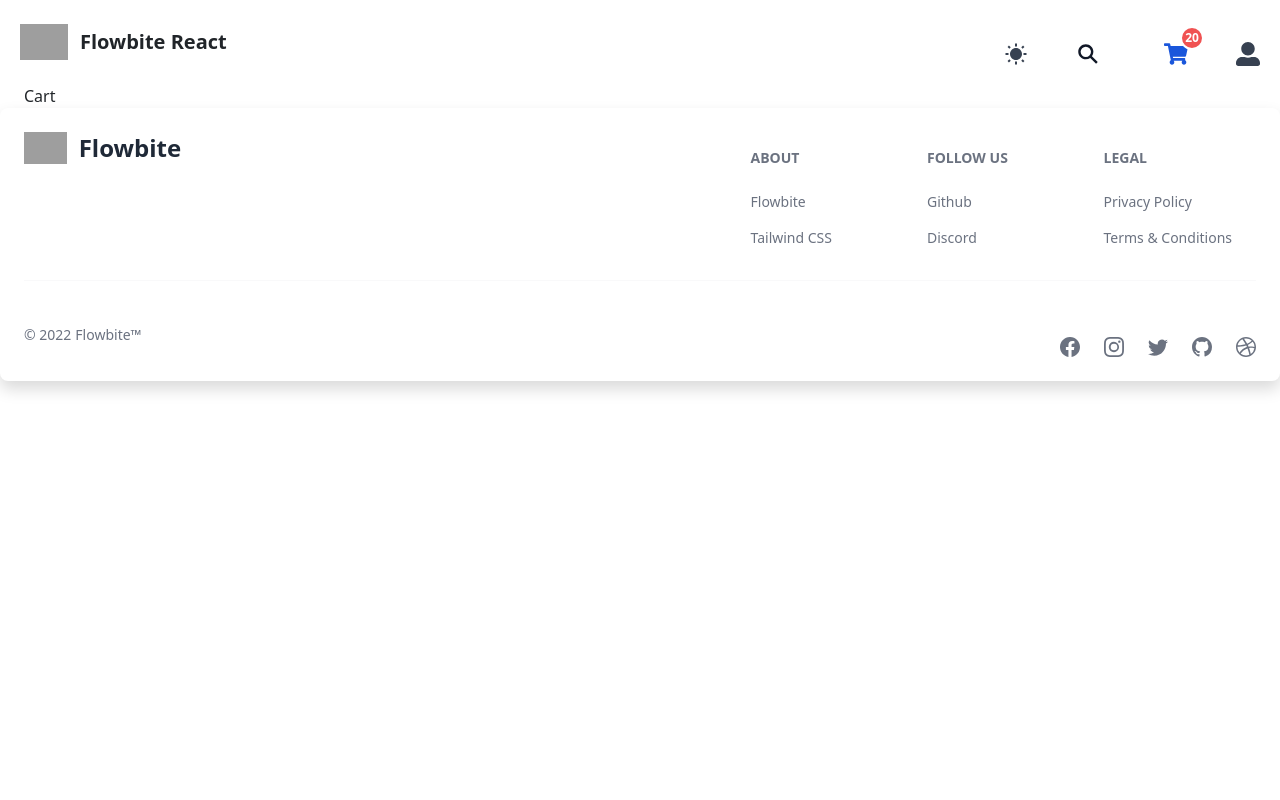
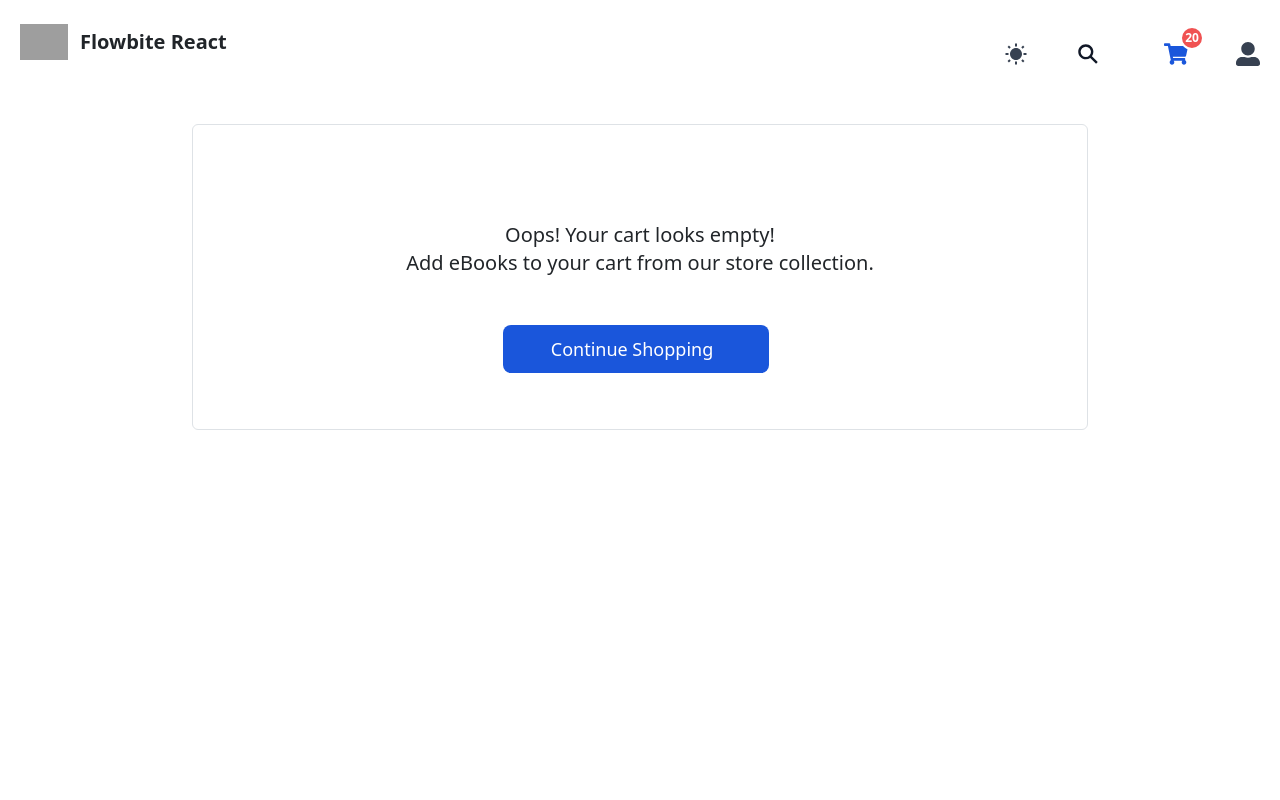
Before and after one commit to sandyprsnl/books-shopping, a React (Create React App) app: page /cart in a window 1280 px wide. Shown: the top 800 px of the page. Built offline with nearby package versions, Linux system fonts and the light colour scheme; grey boxes are pictures that could not be loaded.

Commit message:
add cart pages and solve div inside p in product detail page

```diff
--- a/src/App.js
+++ b/src/App.js
@@ -9,7 +9,8 @@ import { ToastContainer } from 'react-toastify';
 function App() {
   const location = useLocation();
   let ignoreflex= ['/login','/register'];
-  let classes = 'max-w-screen-xl flex flex-wrap mx-auto px-6';
+  // let classes = 'max-w-screen-xl flex flex-wrap mx-auto px-6';
+  let classes = 'max-w-screen-xl mx-auto px-6';
 if(ignoreflex.includes(location.pathname)){
   classes='max-w-screen-xl  mx-auto px-6';
 }
--- a/src/components/elments/ProductCard.js
+++ b/src/components/elments/ProductCard.js
@@ -24,9 +24,11 @@ const ProductCard = ({ product }) => {
           <span className="text-2xl dark:text-gray-200">
             <span>$</span><span>{price}</span>
           </span>
-          <button className="inline-flex items-center py-2 px-3 text-sm font-medium text-center text-white bg-blue-700 rounded-lg hover:bg-blue-800">Add To Cart <i className="ml-1 bi bi-plus-lg"></i></button>
+        </p>
+
+        <button className="inline-flex items-center py-2 px-3 text-sm font-medium text-center text-white bg-blue-700 rounded-lg hover:bg-blue-800">Add To Cart <i className="ml-1 bi bi-plus-lg"></i></button>
+
           {/* <button className="inline-flex items-center py-2 px-3 text-sm font-medium text-center text-white bg-red-600 rounded-lg hover:bg-red-800">Remove Item <i className="ml-1 bi bi-trash3"></i></button> */}
-        </p>
       </div>
     </div>
   )
--- a/src/screens/ProductDetails.js
+++ b/src/screens/ProductDetails.js
@@ -24,9 +24,9 @@ useEffect(()=>{
                 <span className="mr-1">$</span>
                 <span className="">{price}</span>
               </p>
-              <p className="my-3">
+              <div className="my-3">
               <Rating rating={rating}/>
-              </p>
+              </div>
               <p className="my-4 select-none">
               {best_seller && <span className="font-semibold text-amber-500 border bg-amber-50 rounded-lg px-3 py-1 mr-2">BEST SELLER</span>}
                   {in_stock ? ( <span className="font-semibold text-emerald-600	border bg-slate-100 rounded-lg px-3 py-1 mr-2">INSTOCK</span>):(<span className="font-semibold text-rose-700 border bg-slate-100 rounded-lg px-3 py-1 mr-2">OUT OF STOCK</span>)}
--- a/src/screens/cart/Cart.js
+++ b/src/screens/cart/Cart.js
@@ -1,10 +1,12 @@
-import React from 'react'
+import CartEmpty from "./components/CartEmpty";
+import CartList from "./components/CartList";
+const Cart = () => {
+  const cartlistLength = 0;
 
-const Cart = () => {
   return (
-    <div>
-      Cart
-    </div>
+    <main>
+      { cartlistLength ? <CartList /> : <CartEmpty /> }
+    </main>
   )
 }
 
--- a/src/screens/cart/components/CartEmpty.js
+++ b/src/screens/cart/components/CartEmpty.js
@@ -2,9 +2,14 @@ import React from 'react'
 
 const CartEmpty = () => {
   return (
-    <div>
-    CartEmpty
+    <section className="text-xl text-center max-w-4xl mx-auto my-10 py-5 dark:text-slate-100 border dark:border-slate-700 rounded">
+    <div className="my-5">
+        <p className="bi bi-cart text-green-600 text-7xl mb-5"></p>
+        <p>Oops! Your cart looks empty!</p>
+        <p>Add eBooks to your cart from our store collection.</p>
     </div>
+    <a href="/" type="button" className="text-white bg-blue-700 hover:bg-blue-800 rounded-lg text-lg px-5 py-2.5 mr-2 mb-2 dark:bg-blue-600 dark:hover:bg-blue-700 focus:outline-none">Continue Shopping <i className="ml-2 bi bi-cart"></i></a>
+</section>
   )
 }
 
```
Also changed, not shown: src/screens/cart/components/CartCard.js (indentation only), src/screens/cart/components/CartList.js (indentation only).
